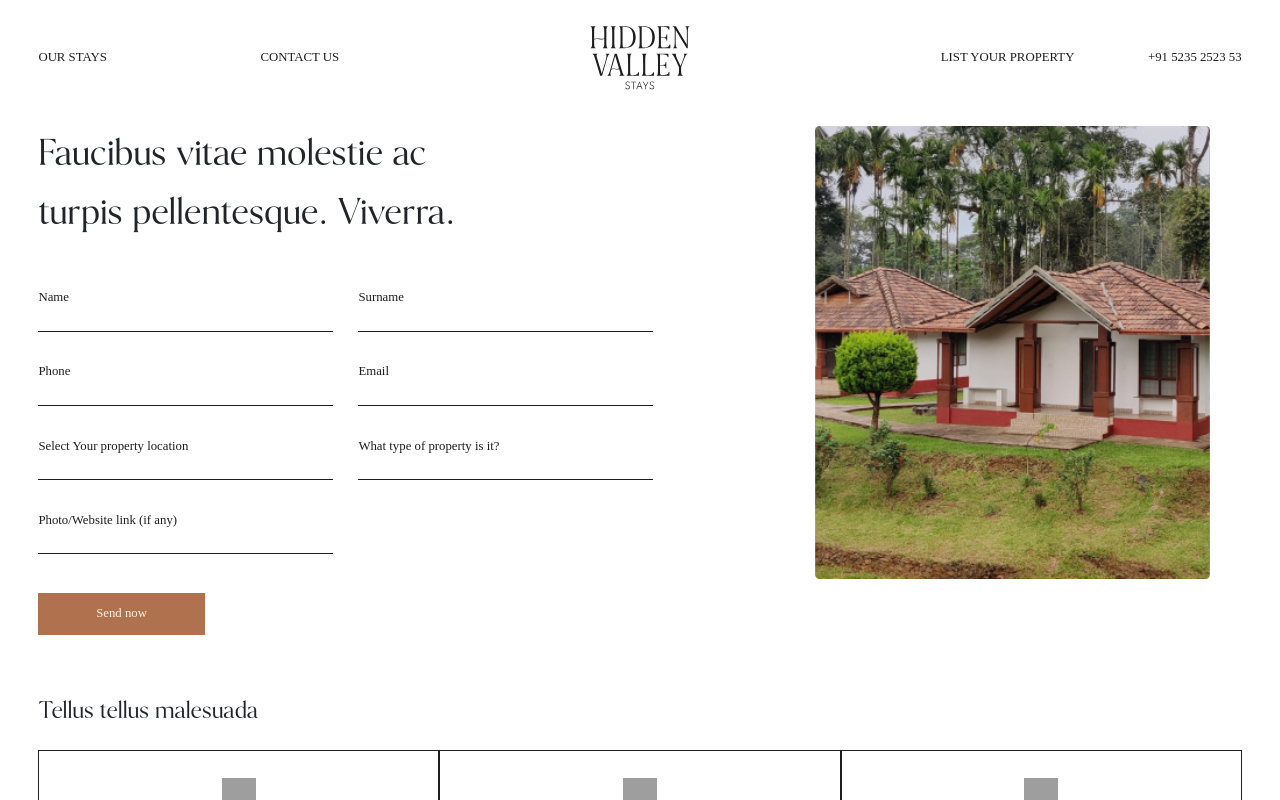
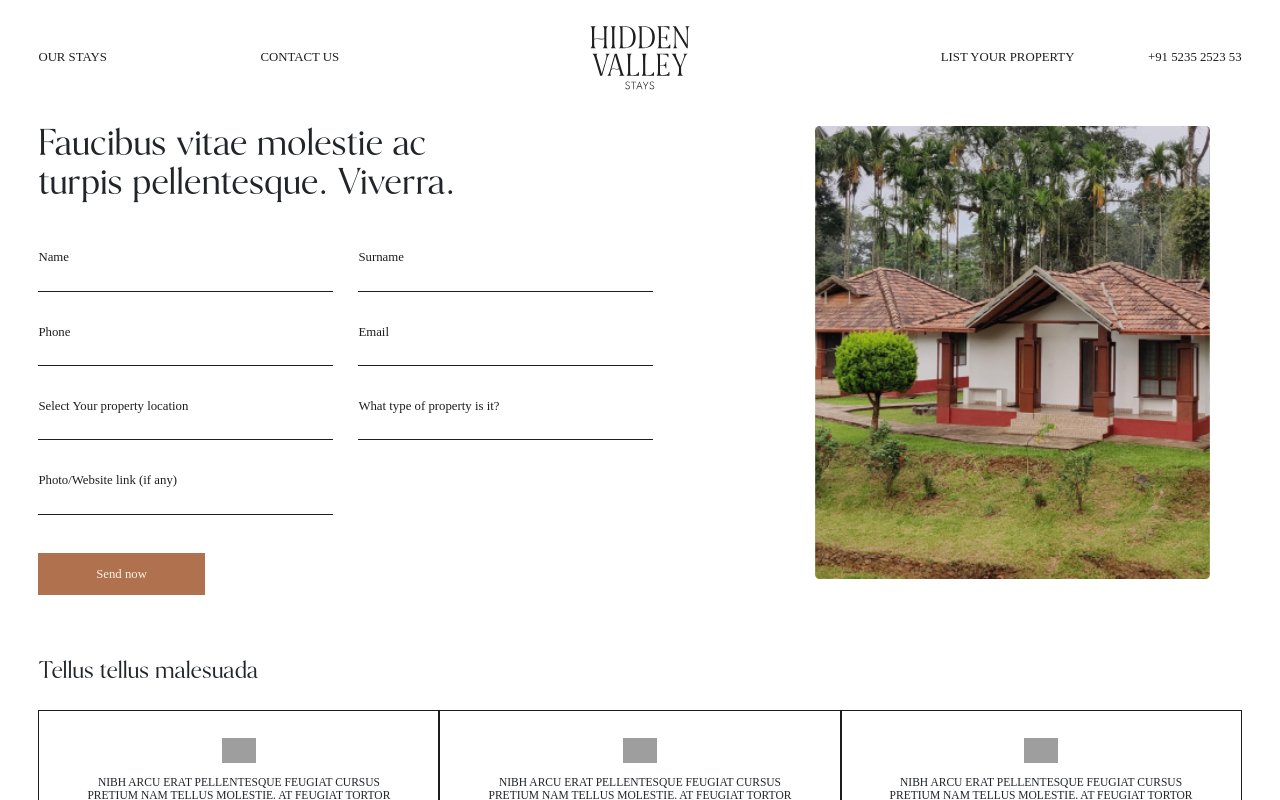
Before and after one commit to Nagaraj02451/Hv, a React (Create React App) app in the folder frontend/: page /property in a window 1280 px wide. Shown: the top 800 px of the page. Built offline with nearby package versions, Linux system fonts and the light colour scheme; grey boxes are pictures that could not be loaded; a web font is replaced by a local one.

Commit message:
Update Property.css

```diff
--- a/frontend/src/Styles/Property.css
+++ b/frontend/src/Styles/Property.css
@@ -17,6 +17,7 @@
 .pro32{
     font-size: 3.1vw;
     font-family: blk300;
+    line-height: 3.1vw;
     font-weight: 400;
 }
 .pro33{
```
